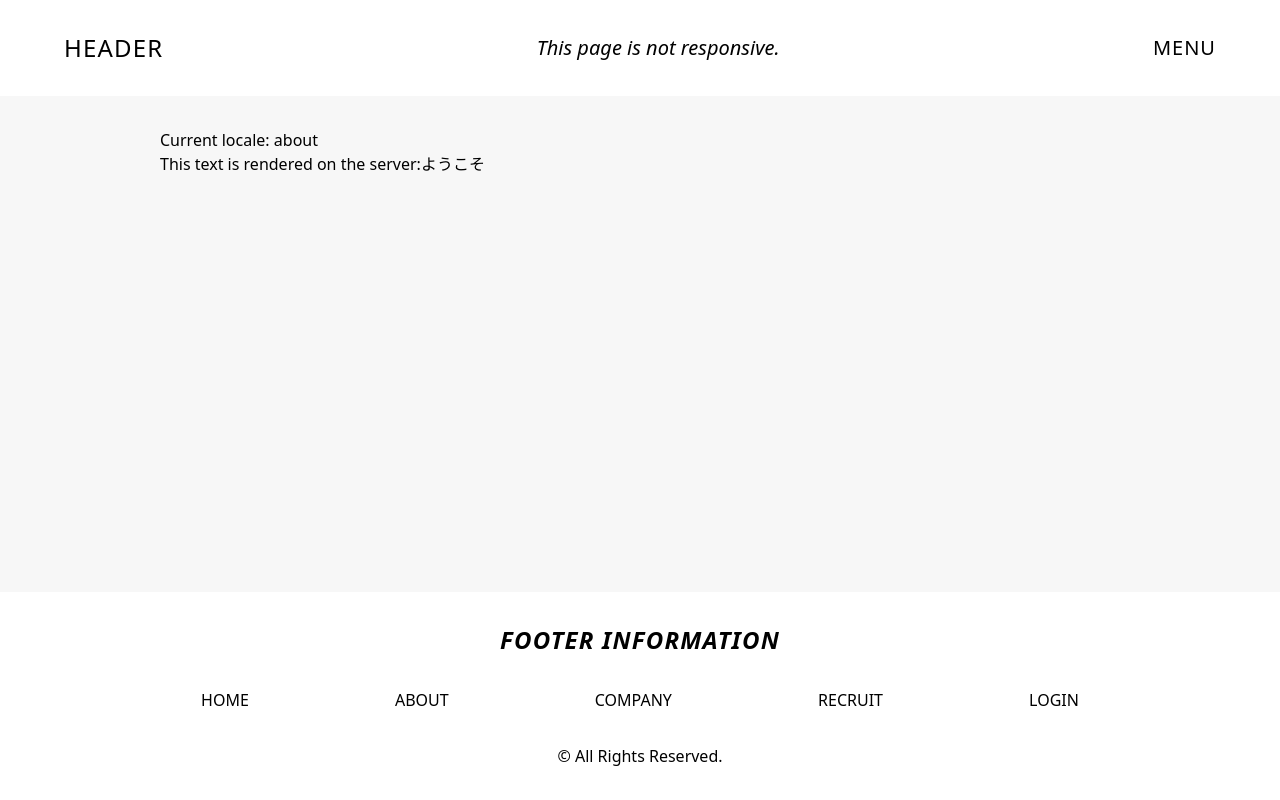
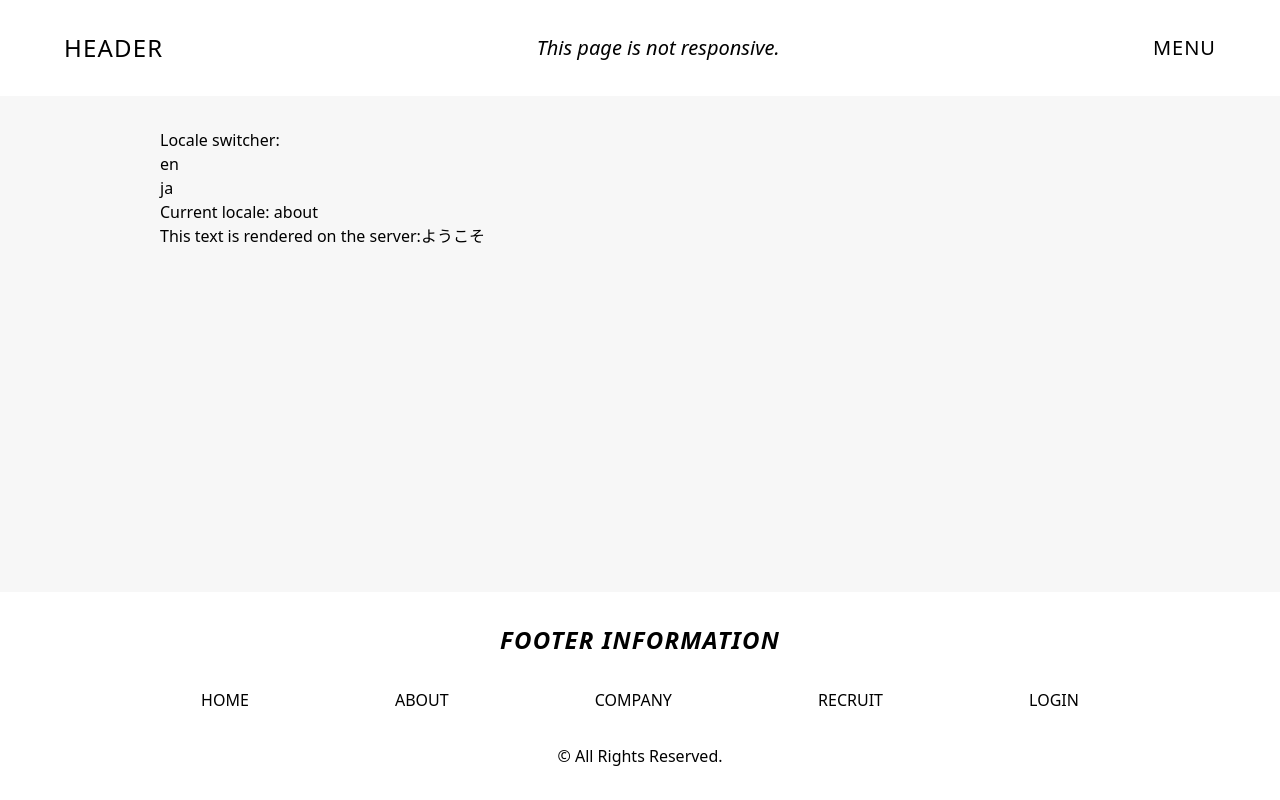
Before and after one commit to masterak-902/hsweb-portfolio-1, a Next.js app: page /about in a window 1280 px wide. Built offline with nearby package versions, Linux system fonts and the light colour scheme.

Commit message:
feat: Add LocaleSwitcher component to IndexPage

```diff
--- a/app/[lang]/page.tsx
+++ b/app/[lang]/page.tsx
@@ -1,3 +1,4 @@
+import LocaleSwitcher from "@/components/Locale-Switcher";
 import { getDictionary } from "@/get-dictionary";
 import { Locale } from "@/i18n-config";
 
@@ -7,6 +8,7 @@ export default async function IndexPage({ params: { lang } }:{ params: { lang: L
     return (
         <section className="w-[1024px] mx-auto mt-32 px-8 mb-8">
             <div>
+                <LocaleSwitcher />
                 <p>Current locale: {lang}</p>
                 <p>This text is rendered on the server:{dictionary["server-component"].welcome}</p>
             </div>
--- /dev/null
+++ b/components/Locale-Switcher/index.tsx
@@ -0,0 +1,30 @@
+"use client";
+
+import { usePathname } from "next/navigation";
+import Link from "next/link";
+import { i18n, type Locale } from "@/i18n-config";
+
+export default function LocaleSwitcher() {
+  const pathName = usePathname();
+  const redirectedPathName = (locale: Locale) => {
+    if (!pathName) return "/";
+    const segments = pathName.split("/");
+    segments[1] = locale;
+    return segments.join("/");
+  };
+
+  return (
+    <div>
+      <p>Locale switcher:</p>
+      <ul>
+        {i18n.locales.map((locale) => {
+          return (
+            <li key={locale}>
+              <Link href={redirectedPathName(locale)}>{locale}</Link>
+            </li>
+          );
+        })}
+      </ul>
+    </div>
+  );
+}
```
